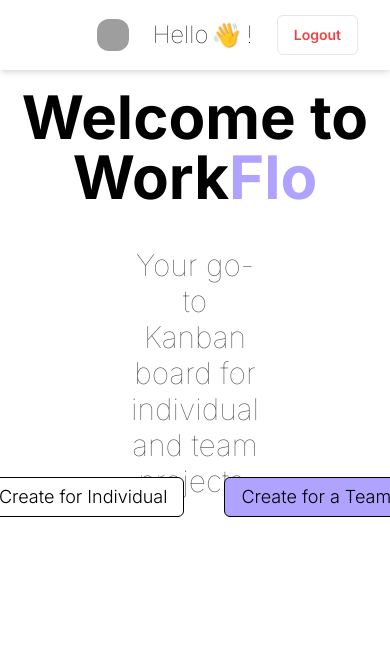
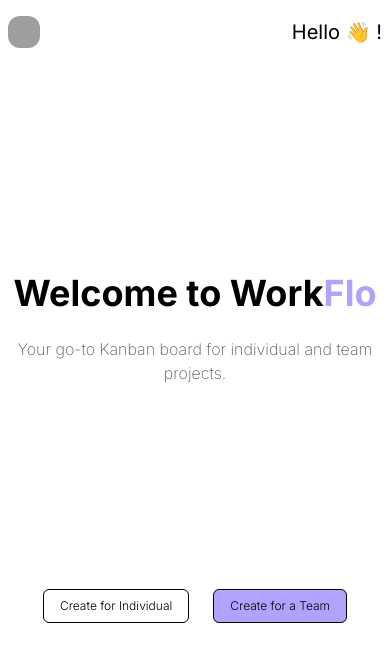
Before and after one commit to K-ash-ish/workflo, a Next.js app: page / in a window 390 px wide. Shown: the top 662 px of the page. Built offline with nearby package versions, Linux system fonts and the light colour scheme; no server answers; grey boxes are pictures that could not be loaded.

Commit message:
refactor Layout and Task components for improved structure and responsiveness; enhance modal functionality and user interface

```diff
--- a/src/app/dashboard/layout.tsx
+++ b/src/app/dashboard/layout.tsx
@@ -1,15 +1,9 @@
 "use client";
 import Sidenav from "@/components/Sidenav";
 import { ModalProvider } from "@/context/ModalContext";
-import { Button } from "@/components/ui/button";
 import { useEffect, useState } from "react";
 import { useAppDispatch, useAppSelector } from "@/lib/hooks";
 import { logout, verifyToken } from "@/lib/features/auth/authActions";
-import { selectUser } from "@/lib/features/auth/authSlice";
-import { useRouter } from "next/navigation";
-import { useToast } from "@/components/hooks/use-toast";
-import { UserNameLoader } from "@/components/ui/Loader";
-import { Menu } from "lucide-react";
 
 export default function Layout({
   children,
@@ -23,14 +17,13 @@ export default function Layout({
 
   return (
     <ModalProvider>
-      <div className=" md:bg-yellow-300 min-h-dvh w-full flex bg-red-300 flex-row  gap-2 md:gap-0">
+      <div className=" min-h-dvh w-full flex  flex-row  gap-2 md:gap-0">
         <Sidenav
           isSidebarOpen={isSidebarOpen}
           setIsSidebarOpen={setIsSidebarOpen}
         />
         <div
           className={`flex-1 transition-[margin] duration-500 ease-in-out
-
           `}
         >
           {children}
--- a/src/app/dashboard/page.tsx
+++ b/src/app/dashboard/page.tsx
@@ -6,6 +6,7 @@ import { useAppDispatch, useAppSelector } from "@/lib/hooks";
 import { fetchAllTasks } from "@/lib/features/task/taskActions";
 import { TaskBoardLoader, UserNameLoader } from "@/components/ui/Loader";
 import { selectUser } from "@/lib/features/auth/authSlice";
+import TaskModal from "@/components/ui/TaskModal";
 
 function trimUsername(username: string) {
   return username.trim().split(" ")[0];
@@ -51,6 +52,7 @@ function Page() {
         {userName()}
       </div>
       {fetchAllTasksStatus === "loading" ? <TaskBoardLoader /> : <TaskBoard />}
+      <TaskModal />
     </section>
   );
 }
--- a/src/app/page.tsx
+++ b/src/app/page.tsx
@@ -1,10 +1,12 @@
 "use client";
 import { useToast } from "@/components/hooks/use-toast";
 import { Button } from "@/components/ui/button";
+import TaskModal from "@/components/ui/TaskModal";
 import { logout, verifyToken } from "@/lib/features/auth/authActions";
 import { selectUser } from "@/lib/features/auth/authSlice";
 import { useAppDispatch, useAppSelector } from "@/lib/hooks";
 import Image from "next/image";
+import Link from "next/link";
 import { useRouter } from "next/navigation";
 import { useEffect } from "react";
 
@@ -19,8 +21,8 @@ export default function Home() {
     dispatch(verifyToken());
   }, []);
   return (
-    <div className="h-screen flex flex-col gap-10">
-      <div className="w-full h-20 shadow-md flex justify-end items-center gap-6 px-8  ">
+    <div className="h-dvh w-full flex flex-col gap-5 md:gap-10 py-4 px-2">
+      <div className="flex justify-between md:justify-end md:gap-4 items-center">
         <Image
           src="/profile-picture.png"
           width={0}
@@ -28,52 +30,52 @@ export default function Home() {
           alt="Profile Picture"
           className="rounded-xl w-8 h-8 object-cover"
         />
-        <h4 className="text-2xl font-thin capitalize flex items-center gap-1">
+        <h4 className="text-xl capitalize">
           Hello <span className="animate-wiggle">👋</span> {user.userName}!
         </h4>
-
-        <Button
-          variant="outline"
-          className="text-red-500 font-semibold "
-          onClick={() => {
-            dispatch(logout()).then((data) => {
-              if (data.payload.success) {
-                toast({
-                  description: "Logout successfull",
-                });
-                router.refresh();
-                router.push("/login");
-              } else {
-                toast({
-                  title: "uh! oh",
-                  description: data.payload.message,
-                  variant: "destructive",
-                });
-              }
-            });
-          }}
-        >
-          Logout
-        </Button>
       </div>
-      <section className=" h-screen flex flex-col ">
-        <div className="flex flex-col h-1/2 items-center justify-center gap-10  w-full text-center">
-          <h1 className="font-bold text-6xl">
+      <section className=" flex-1 flex flex-col justify-evenly ">
+        <div className=" flex flex-col items-center gap-6">
+          <h1 className="font-bold md:text-6xl text-4xl ">
             Welcome to Work<span className="text-[#AFA3FF]">Flo</span>
           </h1>
-          <p className="font-thin text-[#5A5A5A] text-3xl w-1/3   ">
+          <p className="md:font-thin font-extralight text-[#5A5A5A] md:text-3xl md:w-3/4 text-center    ">
             Your go-to Kanban board for individual and team projects.
           </p>
         </div>
-        <div className=" flex gap-10 items-center justify-center">
-          <Button className="bg-white text-black border border-black hover:bg-gray-100 font-light text-lg">
-            Create for Individual
+        <div className=" flex md:gap-10 gap-6 items-center justify-center">
+          <Button className="bg-white text-black border border-black hover:bg-gray-100 font-light md:text-lg text-xs p-4 md:p-6 h-6">
+            <Link href={"/dashboard"}>Create for Individual</Link>
           </Button>
-          <Button className="bg-[#AFA3FF] text-black border border-black hover:bg-[#AFA3FF]/[0.9] font-light text-lg">
-            Create for a Team
+
+          <Button className="bg-[#AFA3FF] text-black border border-black hover:bg-[#AFA3FF]/[0.9] font-light md:text-lg text-xs p-4 md:p-6 h-6">
+            <Link href={"/"}>Create for a Team</Link>
           </Button>
         </div>
       </section>
     </div>
   );
 }
+// <Button
+//   variant="outline"
+//   className="text-red-500 font-semibold "
+//   onClick={() => {
+//     dispatch(logout()).then((data) => {
+//       if (data.payload.success) {
+//         toast({
+//           description: "Logout successfull",
+//         });
+//         router.refresh();
+//         router.push("/login");
+//       } else {
+//         toast({
+//           title: "uh! oh",
+//           description: data.payload.message,
+//           variant: "destructive",
+//         });
+//       }
+//     });
+//   }}
+// >
+//   Logout
+// </Button>
--- a/src/components/Sidenav.tsx
+++ b/src/components/Sidenav.tsx
@@ -9,11 +9,8 @@ import { useAppDispatch, useAppSelector } from "@/lib/hooks";
 import { selectUser } from "@/lib/features/auth/authSlice";
 import { ProfilePicLoader } from "./ui/Loader";
 import {
-  ChevronRight,
   ChevronRightCircle,
   LogOut,
-  Menu,
-  Plus,
 } from "lucide-react";
 import { logout } from "@/lib/features/auth/authActions";
 import { useToast } from "./hooks/use-toast";
--- a/src/components/ui/TaskCard.tsx
+++ b/src/components/ui/TaskCard.tsx
@@ -6,7 +6,8 @@ import { useRef } from "react";
 import { useDrag } from "react-dnd";
 
 export function TaskContent({ task }: { task: Tasks }) {
-  const { title, description, priority, deadline, priorityColors } = task;
+  const { title, description, priority, deadline } = task;
+
   return (
     <>
       <div className="flex flex-col md:items-start md:gap-3">
@@ -18,7 +19,7 @@ export function TaskContent({ task }: { task: Tasks }) {
         </p>
         {priority && (
           <span
-            className={`text-white text-xs p-2 rounded-xl`}
+            className={`text-white md:text-xs text-[10px]  p-2 rounded-xl self-start`}
             style={{ backgroundColor: `${priorityColors[priority]}` }}
           >
             {priority}
--- a/src/components/ui/TaskModal.tsx
+++ b/src/components/ui/TaskModal.tsx
@@ -49,7 +49,7 @@ function ActionBtn({
 function TaskModal() {
   const [task, setTask] = useState<Tasks>({} as Tasks);
   const dispatch = useAppDispatch();
-  const { closeModal } = useModal();
+  const { closeModal, isOpen } = useModal();
   const { toast } = useToast();
   async function createNewTask() {
     dispatch(createTask(task)).then((payload) => {
@@ -88,13 +88,17 @@ function TaskModal() {
   }
 
   return (
-    <div className="absolute top-0 right-0 bg-white/40 w-full h-full  md:flex  md:justify-center z-40 ">
+    <div
+      className={`absolute top-0 left-0 z-50 h-dvh  transition-transform duration-500 ease-in-out
+   ${isOpen ? "translate-y-0" : "-translate-y-full"}
+    `}
+    >
       <div className="flex flex-col gap-3 bg-white md:w-9/12 w-full h-full py-4  px-6 shadow-xl">
         <div className="flex items-center justify-between">
           <ul className="flex items-center gap-4">
-            <li onClick={closeModal} className="cursor-pointer ">
+            <button onClick={closeModal} className="cursor-pointer ">
               <X className="w-5 h-auto text-gray-500" />
-            </li>
+            </button>
             <li>
               <MoveDiagonal2 className="w-5 h-auto text-gray-500" />
             </li>
```
